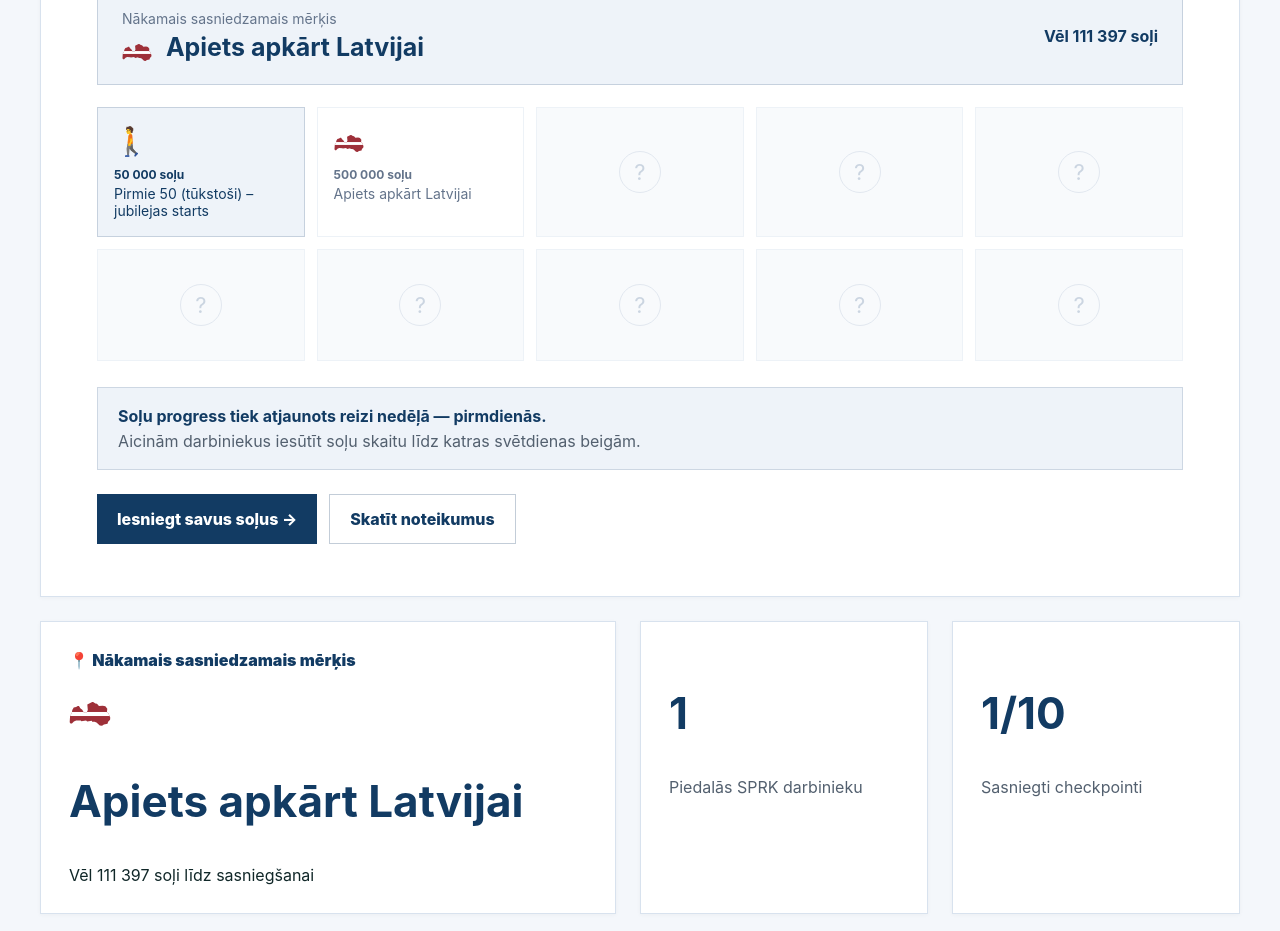
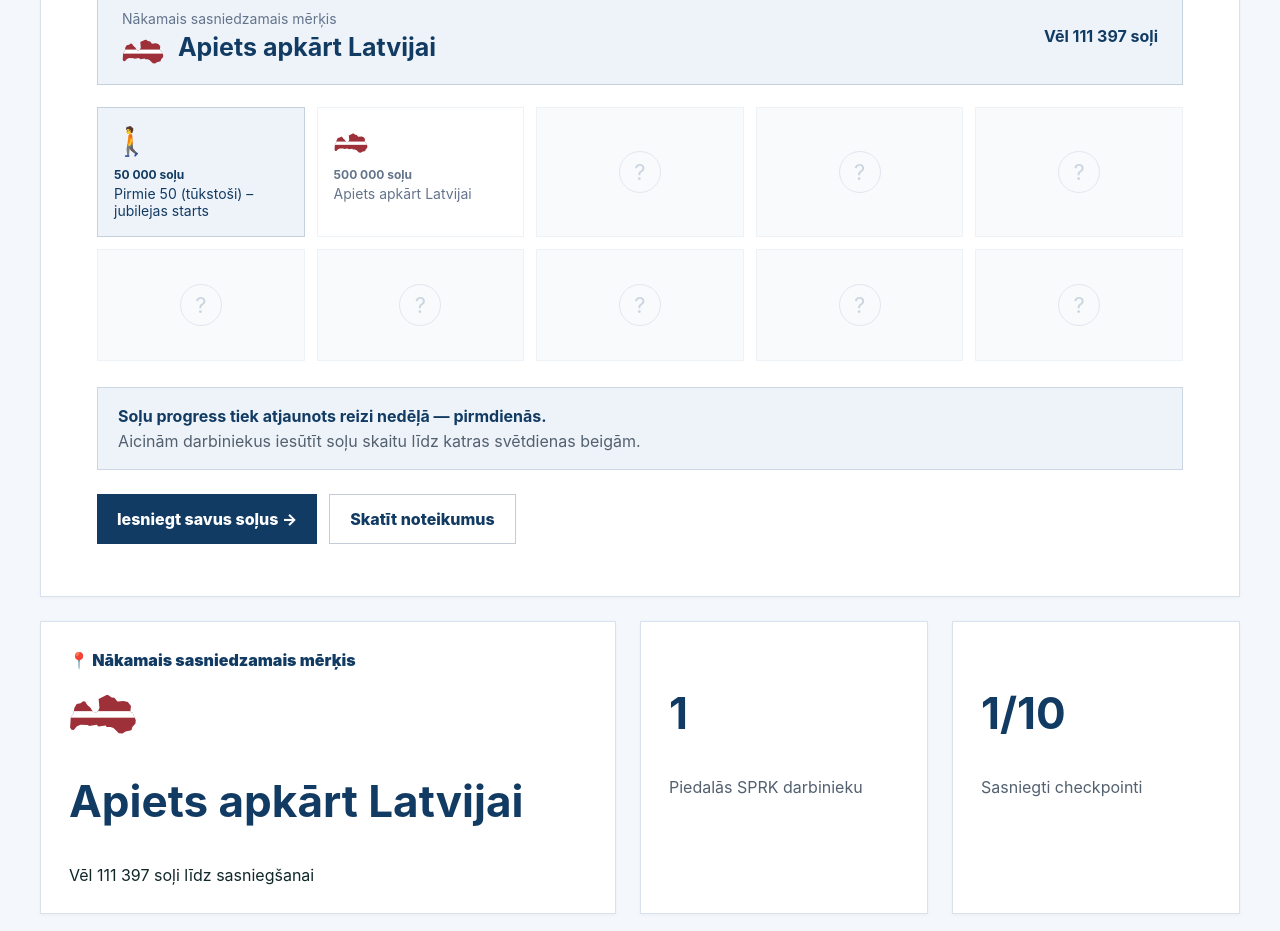
Before and after one commit to petersoneannaluize-creator/sprk-solu-izaicinajums, a React (Vite) app: page / in a window 1280 px wide. Shown: the part 1080-2011 px from the top of the page. Built offline with nearby package versions, Linux system fonts and the light colour scheme.

Commit message:
Update style.css

```diff
--- a/src/style.css
+++ b/src/style.css
@@ -892,8 +892,9 @@ h1 {
   height: 28px;
   font-size: 12px;
 }
-/* --- Latvijas checkpoint ikona kā kontūra, nevis karogs --- */
+/* --- Checkpoint SVG ikonas --- */
 
+.flagIcon,
 .latviaIcon {
   display: inline-flex;
   align-items: center;
@@ -902,26 +903,64 @@ h1 {
   line-height: 1;
 }
 
+.flagSvg {
+  width: 38px;
+  height: 26px;
+  display: block;
+  border-radius: 6px;
+  box-shadow: 0 1px 2px rgba(0,0,0,.12);
+}
+
 .latviaSvg {
+  width: 38px;
+  height: auto;
+  display: block;
+  flex: 0 0 auto;
+}
+
+.cpIcon .flagSvg {
   width: 34px;
   height: 24px;
-  display: block;
 }
 
 .cpIcon .latviaSvg {
-  width: 30px;
-  height: 21px;
+  width: 34px;
+}
+
+.nextIcon .flagSvg {
+  width: 52px;
+  height: 34px;
 }
 
 .nextIcon .latviaSvg {
-  width: 42px;
-  height: 28px;
+  width: 68px;
+}
+
+.nextInline h3 .flagSvg,
+.embedNext b .flagSvg {
+  width: 38px;
+  height: 26px;
+  margin-right: 8px;
 }
 
 .nextInline h3 .latviaSvg,
 .embedNext b .latviaSvg {
-  width: 30px;
-  height: 21px;
+  width: 42px;
   margin-right: 8px;
-  transform: translateY(3px);
+  transform: translateY(2px);
 }
+
+.emojiIcon {
+  font-size: 28px;
+  line-height: 1;
+  display: inline-flex;
+  align-items: center;
+}
+
+.nextIcon .emojiIcon {
+  font-size: 42px;
+}
+
+.cpIcon .emojiIcon {
+  font-size: 28px;
+}
```
